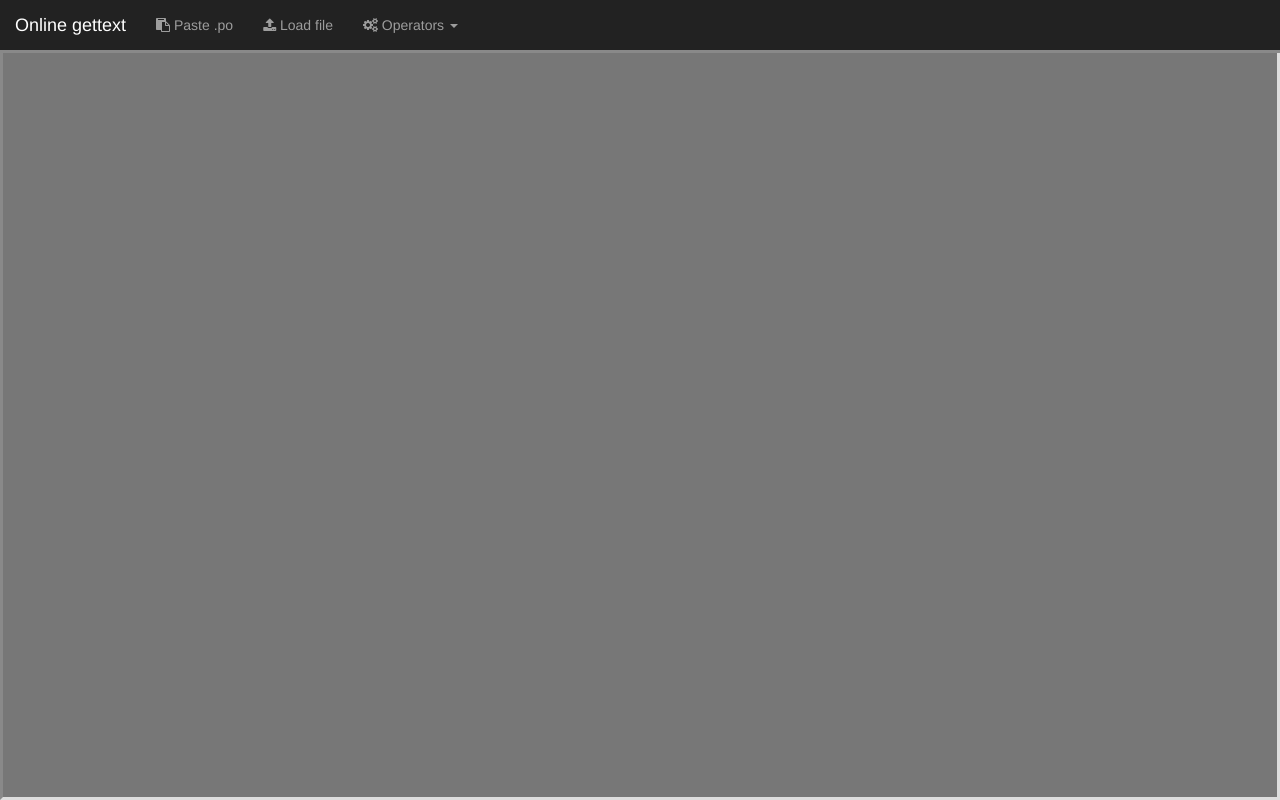
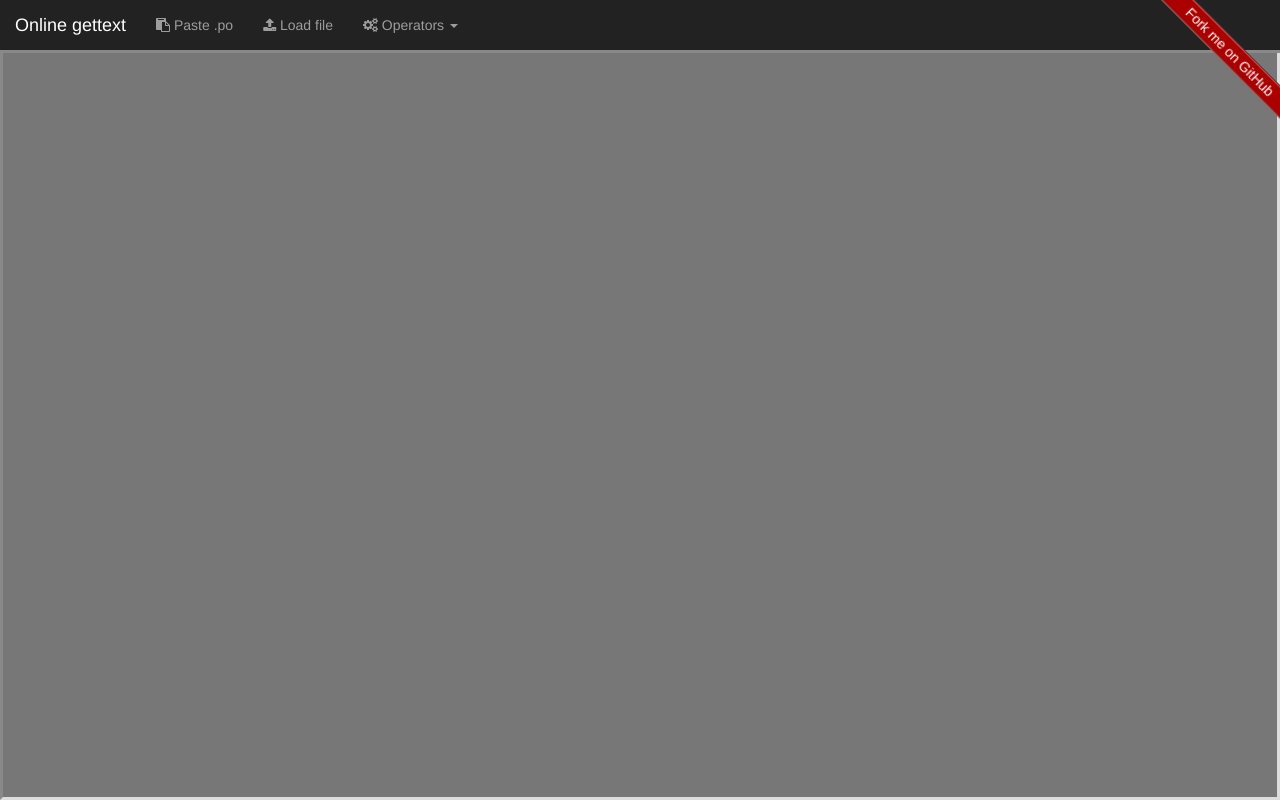
Before and after one commit to mlocati/jsgettext, a website: page docs/index.html in a window 1280 px wide. Drawn offline with Linux system fonts and the light colour scheme.

Commit message:
Add link to GitHub

```diff
--- a/docs/index.html
+++ b/docs/index.html
@@ -36,6 +36,9 @@
             </div>
         </div>
     </nav>
+    <a id="github-link" href="https://github.com/mlocati/jsgettext" class="hidden-xs">
+        Fork me on GitHub
+    </a>
     <div id="main" class="container-fluid">
     </div>
     <div id="loader"></div>
--- a/src/app.less
+++ b/src/app.less
@@ -144,3 +144,17 @@ body.busy {
     overflow: auto;
     font-family: Menlo, Monaco, Consolas, "Courier New", monospace;
 }
+
+#github-link {
+    display: block;
+    width: 300px;
+    position: fixed;
+    right: -100px;
+    top: 40px;
+    z-index: 1031;
+    background-color: #aa0000;
+    border: groove 2px #c14f4f;
+    text-align: center;
+    color: #fff;
+    .rotate(45deg);
+}
```
Also changed, not shown: docs/assets/app.css.
